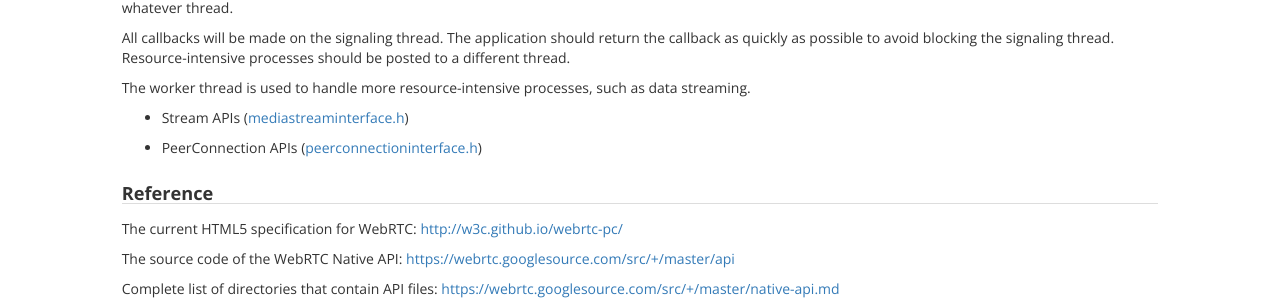
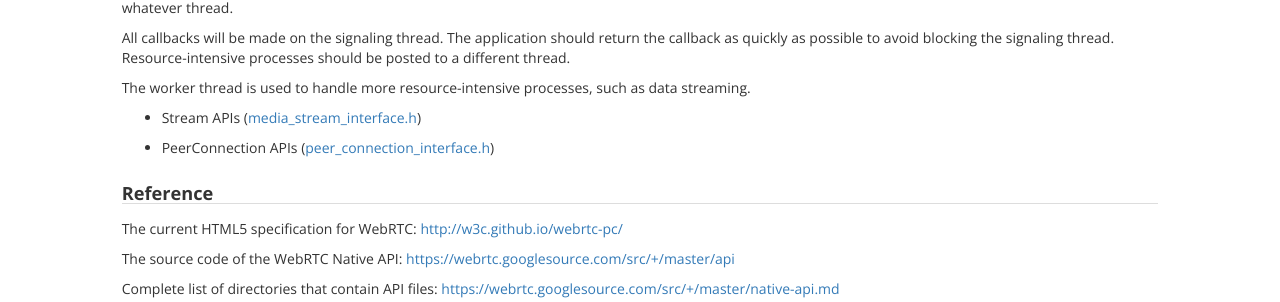
Before and after one commit to webrtc/webrtc-org, a Jekyll site: the page built from native-code/native-apis/index.md, in a window 1280 px wide and 900 px high, scrolled down 2578 px. Shown: the part 221-523 px from the top of the window. Built offline with Jekyll 4.4.1, drawn with Linux system fonts in a browser that asks for light colours; nearby versions of some CDN libraries.

Commit message:
Update broken links (#220)

```diff
--- a/native-code/native-apis/index.md
+++ b/native-code/native-apis/index.md
@@ -69,9 +69,9 @@ thread. Resource-intensive processes should be posted to a different thread.
 The worker thread is used to handle more resource-intensive processes, such as
 data streaming.
 
-  * Stream APIs ([mediastreaminterface.h](https://webrtc.googlesource.com/src/+/master/api/mediastreaminterface.h))
+  * Stream APIs ([media_stream_interface.h](https://webrtc.googlesource.com/src/+/master/api/media_stream_interface.h))
 
-  * PeerConnection APIs ([peerconnectioninterface.h](https://webrtc.googlesource.com/src/+/master/api/peerconnectioninterface.h))
+  * PeerConnection APIs ([peer_connection_interface.h](https://webrtc.googlesource.com/src/+/master/api/peer_connection_interface.h))
 
 
 
```
Also changed, not shown: contributing/index.md (+2 -2 lines), start/index.md (+6 -9 lines).
